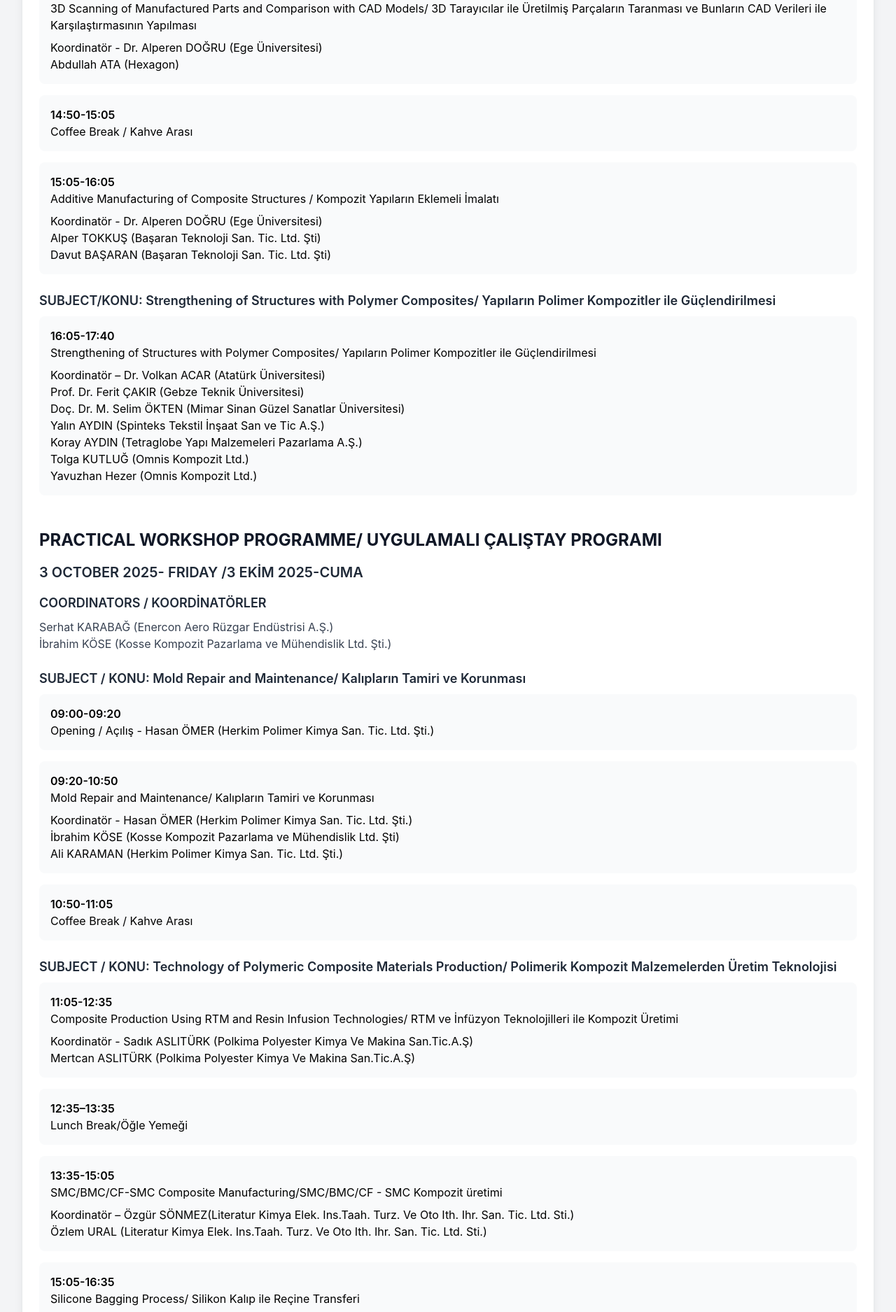
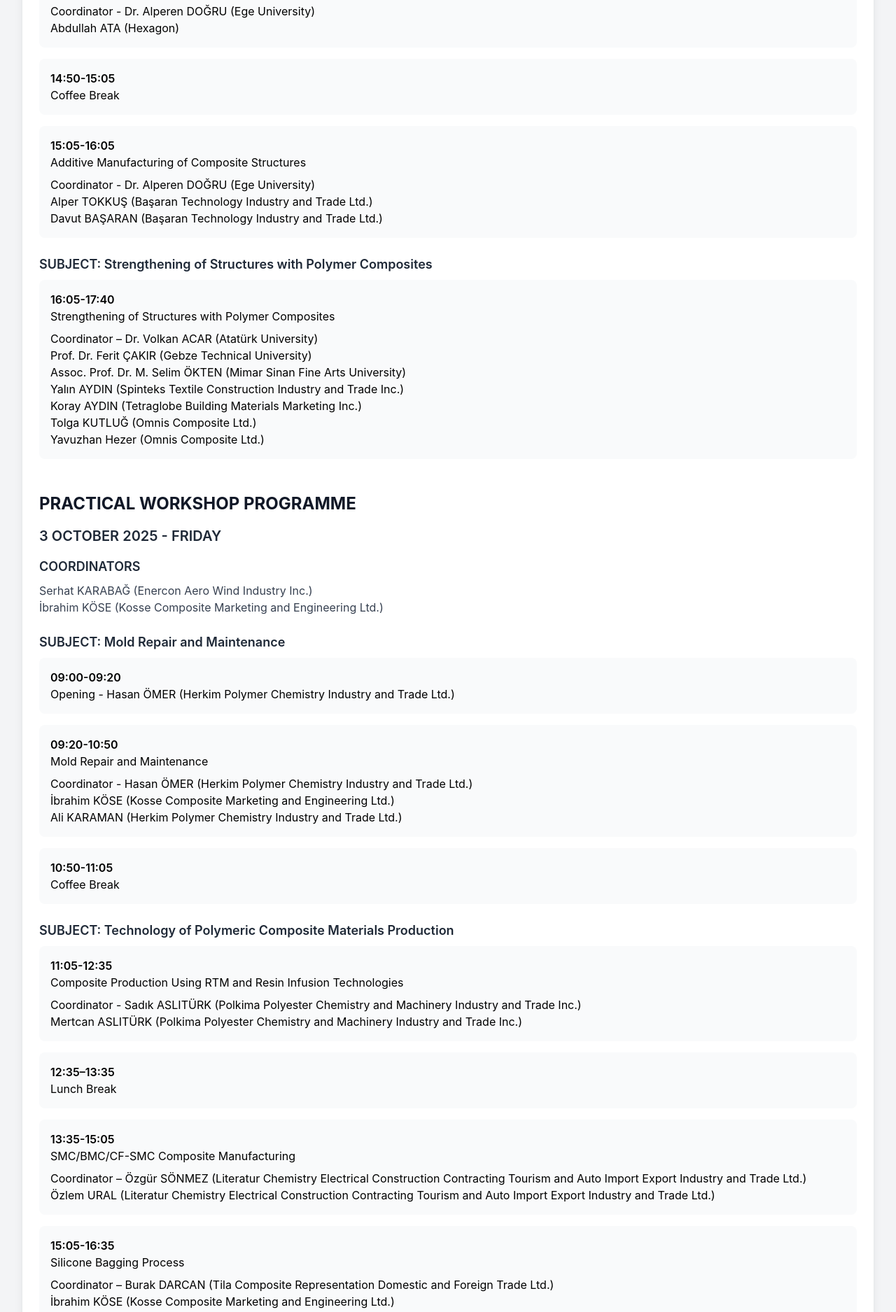
Before and after one commit to vbahadircan/polmericcompositessymposium, a React (Create React App) app: page /workshop in a window 1280 px wide. Shown: the part 720-2595 px from the top of the page at 70% size. Built offline with nearby package versions, Linux system fonts and the light colour scheme.

Commit message:
workshop page changed

```diff
--- a/src/components/Workshop.js
+++ b/src/components/Workshop.js
@@ -20,55 +20,55 @@
 
             {/* Day 1 */}
             <div className="mb-12">
-              <h2 className="text-2xl font-bold text-gray-900 mb-4">PRACTICAL WORKSHOP SCHEDULE / UYGULAMALI ÇALIŞTAY PROGRAMI</h2>
-              <h3 className="text-xl font-semibold text-gray-800 mb-4">2 OCTOBER 2025 THURSDAY - 2 EKİM 2025 PERŞEMBE</h3>
+              <h2 className="text-2xl font-bold text-gray-900 mb-4">PRACTICAL WORKSHOP SCHEDULE</h2>
+              <h3 className="text-xl font-semibold text-gray-800 mb-4">2 OCTOBER 2025 THURSDAY</h3>
 
               <div className="mb-6">
-                <h4 className="text-lg font-semibold text-gray-800 mb-2">COORDINATORS / KOORDİNATÖRLER</h4>
-                <p className="text-gray-700">Serhat KARABAĞ (Enercon Aero Rüzgar Endüstrisi A.ş.)</p>
-                <p className="text-gray-700">İbrahim KÖSE (Kosse Kompozit Pazarlama ve Mühendislik Ltd. Şti.)</p>
+                <h4 className="text-lg font-semibold text-gray-800 mb-2">COORDINATORS</h4>
+                <p className="text-gray-700">Serhat KARABAĞ (Enercon Aero Wind Industry Inc.)</p>
+                <p className="text-gray-700">İbrahim KÖSE (Kosse Composite Marketing and Engineering Ltd.)</p>
               </div>
 
               <div className="space-y-6">
                 <div>
-                  <h4 className="text-lg font-semibold text-gray-800 mb-2">SUBJECT/KONU: Next-Generation Digital Technologies in Composite Manufacturing/ Kompozit Üretiminde Yeni Nesil Dijital Teknolojiler</h4>
+                  <h4 className="text-lg font-semibold text-gray-800 mb-2">SUBJECT: Next-Generation Digital Technologies in Composite Manufacturing</h4>
                   <div className="space-y-4">
                     <div className="bg-gray-50 p-4 rounded-lg">
                       <p className="font-semibold">13:30-13:50</p>
-                      <p>Opening / Açılış - Hasan ÖMER (Herkim Polimer Kimya San. Tic. Ltd. Şti.)</p>
+                      <p>Opening - Hasan ÖMER (Herkim Polymer Chemistry Industry and Trade Ltd.)</p>
                     </div>
                     <div className="bg-gray-50 p-4 rounded-lg">
                       <p className="font-semibold">13:50-14:50</p>
-                      <p>3D Scanning of Manufactured Parts and Comparison with CAD Models/ 3D Tarayıcılar ile Üretilmiş Parçaların Taranması ve Bunların CAD Verileri ile Karşılaştırmasının Yapılması</p>
-                      <p className="mt-2">Koordinatör - Dr. Alperen DOĞRU (Ege Üniversitesi)</p>
+                      <p>3D Scanning of Manufactured Parts and Comparison with CAD Models</p>
+                      <p className="mt-2">Coordinator - Dr. Alperen DOĞRU (Ege University)</p>
                       <p>Abdullah ATA (Hexagon)</p>
                     </div>
                     <div className="bg-gray-50 p-4 rounded-lg">
                       <p className="font-semibold">14:50-15:05</p>
-                      <p>Coffee Break / Kahve Arası</p>
+                      <p>Coffee Break</p>
                     </div>
                     <div className="bg-gray-50 p-4 rounded-lg">
                       <p className="font-semibold">15:05-16:05</p>
-                      <p>Additive Manufacturing of Composite Structures / Kompozit Yapıların Eklemeli İmalatı</p>
-                      <p className="mt-2">Koordinatör - Dr. Alperen DOĞRU (Ege Üniversitesi)</p>
-                      <p>Alper TOKKUŞ (Başaran Teknoloji San. Tic. Ltd. Şti)</p>
-                      <p>Davut BAŞARAN (Başaran Teknoloji San. Tic. Ltd. Şti)</p>
+                      <p>Additive Manufacturing of Composite Structures</p>
+                      <p className="mt-2">Coordinator - Dr. Alperen DOĞRU (Ege University)</p>
+                      <p>Alper TOKKUŞ (Başaran Technology Industry and Trade Ltd.)</p>
+                      <p>Davut BAŞARAN (Başaran Technology Industry and Trade Ltd.)</p>
                     </div>
                   </div>
                 </div>
 
                 <div>
-                  <h4 className="text-lg font-semibold text-gray-800 mb-2">SUBJECT/KONU: Strengthening of Structures with Polymer Composites/ Yapıların Polimer Kompozitler ile Güçlendirilmesi</h4>
+                  <h4 className="text-lg font-semibold text-gray-800 mb-2">SUBJECT: Strengthening of Structures with Polymer Composites</h4>
                   <div className="bg-gray-50 p-4 rounded-lg">
                     <p className="font-semibold">16:05-17:40</p>
-                    <p>Strengthening of Structures with Polymer Composites/ Yapıların Polimer Kompozitler ile Güçlendirilmesi</p>
-                    <p className="mt-2">Koordinatör – Dr. Volkan ACAR (Atatürk Üniversitesi)</p>
-                    <p>Prof. Dr. Ferit ÇAKIR (Gebze Teknik Üniversitesi)</p>
-                    <p>Doç. Dr. M. Selim ÖKTEN (Mimar Sinan Güzel Sanatlar Üniversitesi)</p>
-                    <p>Yalın AYDIN (Spinteks Tekstil İnşaat San ve Tic A.Ş.)</p>
-                    <p>Koray AYDIN (Tetraglobe Yapı Malzemeleri Pazarlama A.Ş.)</p>
-                    <p>Tolga KUTLUĞ (Omnis Kompozit Ltd.)</p>
-                    <p>Yavuzhan Hezer (Omnis Kompozit Ltd.)</p>
+                    <p>Strengthening of Structures with Polymer Composites</p>
+                    <p className="mt-2">Coordinator – Dr. Volkan ACAR (Atatürk University)</p>
+                    <p>Prof. Dr. Ferit ÇAKIR (Gebze Technical University)</p>
+                    <p>Assoc. Prof. Dr. M. Selim ÖKTEN (Mimar Sinan Fine Arts University)</p>
+                    <p>Yalın AYDIN (Spinteks Textile Construction Industry and Trade Inc.)</p>
+                    <p>Koray AYDIN (Tetraglobe Building Materials Marketing Inc.)</p>
+                    <p>Tolga KUTLUĞ (Omnis Composite Ltd.)</p>
+                    <p>Yavuzhan Hezer (Omnis Composite Ltd.)</p>
                   </div>
                 </div>
               </div>
@@ -76,80 +76,80 @@
 
             {/* Day 2 */}
             <div>
-              <h2 className="text-2xl font-bold text-gray-900 mb-4">PRACTICAL WORKSHOP PROGRAMME/ UYGULAMALI ÇALIŞTAY PROGRAMI</h2>
-              <h3 className="text-xl font-semibold text-gray-800 mb-4">3 OCTOBER 2025- FRIDAY /3 EKİM 2025-CUMA</h3>
+              <h2 className="text-2xl font-bold text-gray-900 mb-4">PRACTICAL WORKSHOP PROGRAMME</h2>
+              <h3 className="text-xl font-semibold text-gray-800 mb-4">3 OCTOBER 2025 - FRIDAY</h3>
 
               <div className="mb-6">
-                <h4 className="text-lg font-semibold text-gray-800 mb-2">COORDINATORS / KOORDİNATÖRLER</h4>
-                <p className="text-gray-700">Serhat KARABAĞ (Enercon Aero Rüzgar Endüstrisi A.Ş.)</p>
-                <p className="text-gray-700">İbrahim KÖSE (Kosse Kompozit Pazarlama ve Mühendislik Ltd. Şti.)</p>
+                <h4 className="text-lg font-semibold text-gray-800 mb-2">COORDINATORS</h4>
+                <p className="text-gray-700">Serhat KARABAĞ (Enercon Aero Wind Industry Inc.)</p>
+                <p className="text-gray-700">İbrahim KÖSE (Kosse Composite Marketing and Engineering Ltd.)</p>
               </div>
 
               <div className="space-y-6">
                 <div>
-                  <h4 className="text-lg font-semibold text-gray-800 mb-2">SUBJECT / KONU: Mold Repair and Maintenance/ Kalıpların Tamiri ve Korunması</h4>
+                  <h4 className="text-lg font-semibold text-gray-800 mb-2">SUBJECT: Mold Repair and Maintenance</h4>
                   <div className="space-y-4">
                     <div className="bg-gray-50 p-4 rounded-lg">
                       <p className="font-semibold">09:00-09:20</p>
-                      <p>Opening / Açılış - Hasan ÖMER (Herkim Polimer Kimya San. Tic. Ltd. Şti.)</p>
+                      <p>Opening - Hasan ÖMER (Herkim Polymer Chemistry Industry and Trade Ltd.)</p>
                     </div>
                     <div className="bg-gray-50 p-4 rounded-lg">
                       <p className="font-semibold">09:20-10:50</p>
-                      <p>Mold Repair and Maintenance/ Kalıpların Tamiri ve Korunması</p>
-                      <p className="mt-2">Koordinatör - Hasan ÖMER (Herkim Polimer Kimya San. Tic. Ltd. Şti.)</p>
-                      <p>İbrahim KÖSE (Kosse Kompozit Pazarlama ve Mühendislik Ltd. Şti)</p>
-                      <p>Ali KARAMAN (Herkim Polimer Kimya San. Tic. Ltd. Şti.)</p>
+                      <p>Mold Repair and Maintenance</p>
+                      <p className="mt-2">Coordinator - Hasan ÖMER (Herkim Polymer Chemistry Industry and Trade Ltd.)</p>
+                      <p>İbrahim KÖSE (Kosse Composite Marketing and Engineering Ltd.)</p>
+                      <p>Ali KARAMAN (Herkim Polymer Chemistry Industry and Trade Ltd.)</p>
                     </div>
                     <div className="bg-gray-50 p-4 rounded-lg">
                       <p className="font-semibold">10:50-11:05</p>
-                      <p>Coffee Break / Kahve Arası</p>
+                      <p>Coffee Break</p>
                     </div>
                   </div>
                 </div>
 
                 <div>
-                  <h4 className="text-lg font-semibold text-gray-800 mb-2">SUBJECT / KONU: Technology of Polymeric Composite Materials Production/ Polimerik Kompozit Malzemelerden Üretim Teknolojisi</h4>
+                  <h4 className="text-lg font-semibold text-gray-800 mb-2">SUBJECT: Technology of Polymeric Composite Materials Production</h4>
                   <div className="space-y-4">
                     <div className="bg-gray-50 p-4 rounded-lg">
                       <p className="font-semibold">11:05-12:35</p>
-                      <p>Composite Production Using RTM and Resin Infusion Technologies/ RTM ve İnfüzyon Teknolojilleri ile Kompozit Üretimi</p>
-                      <p className="mt-2">Koordinatör - Sadık ASLITÜRK (Polkima Polyester Kimya Ve Makina San.Tic.A.Ş)</p>
-                      <p>Mertcan ASLITÜRK (Polkima Polyester Kimya Ve Makina San.Tic.A.Ş)</p>
+                      <p>Composite Production Using RTM and Resin Infusion Technologies</p>
+                      <p className="mt-2">Coordinator - Sadık ASLITÜRK (Polkima Polyester Chemistry and Machinery Industry and Trade Inc.)</p>
+                      <p>Mertcan ASLITÜRK (Polkima Polyester Chemistry and Machinery Industry and Trade Inc.)</p>
                     </div>
                     <div className="bg-gray-50 p-4 rounded-lg">
                       <p className="font-semibold">12:35–13:35</p>
-                      <p>Lunch Break/Öğle Yemeği</p>
+                      <p>Lunch Break</p>
                     </div>
                     <div className="bg-gray-50 p-4 rounded-lg">
                       <p className="font-semibold">13:35-15:05</p>
-                      <p>SMC/BMC/CF-SMC Composite Manufacturing/SMC/BMC/CF - SMC Kompozit üretimi</p>
-                      <p className="mt-2">Koordinatör – Özgür SÖNMEZ(Literatur Kimya Elek. Ins.Taah. Turz. Ve Oto Ith. Ihr. San. Tic. Ltd. Sti.)</p>
-                      <p>Özlem URAL (Literatur Kimya Elek. Ins.Taah. Turz. Ve Oto Ith. Ihr. San. Tic. Ltd. Sti.)</p>
+                      <p>SMC/BMC/CF-SMC Composite Manufacturing</p>
+                      <p className="mt-2">Coordinator – Özgür SÖNMEZ (Literatur Chemistry Electrical Construction Contracting Tourism and Auto Import Export Industry and Trade Ltd.)</p>
+                      <p>Özlem URAL (Literatur Chemistry Electrical Construction Contracting Tourism and Auto Import Export Industry and Trade Ltd.)</p>
                     </div>
                     <div className="bg-gray-50 p-4 rounded-lg">
                       <p className="font-semibold">15:05-16:35</p>
-                      <p>Silicone Bagging Process/ Silikon Kalıp ile Reçine Transferi</p>
-                      <p className="mt-2">Koordinatör – Burak DARCAN (Tila Composite Representation Domestic and Foreign Trade. Ltd. Şti.)</p>
-                      <p>İbrahim KÖSE (Kosse Kompozit Pazarlama ve Mühendislik Ltd. Şti)</p>
-                      <p>Prof.Dr. Abdullah Tuğrul SEYHAN (Eskişehir Teknik Üniversitesi)</p>
-                      <p>Murat KAYA (Northstar A.ş.)</p>
+                      <p>Silicone Bagging Process</p>
+                      <p className="mt-2">Coordinator – Burak DARCAN (Tila Composite Representation Domestic and Foreign Trade Ltd.)</p>
+                      <p>İbrahim KÖSE (Kosse Composite Marketing and Engineering Ltd.)</p>
+                      <p>Prof.Dr. Abdullah Tuğrul SEYHAN (Eskişehir Technical University)</p>
+                      <p>Murat KAYA (Northstar Inc.)</p>
                     </div>
                     <div className="bg-gray-50 p-4 rounded-lg">
                       <p className="font-semibold">16:35-16:50</p>
-                      <p>Coffee Break / Kahve Arası</p>
+                      <p>Coffee Break</p>
                     </div>
                     <div className="bg-gray-50 p-4 rounded-lg">
                       <p className="font-semibold">16:50–18:00</p>
-                      <p>Workshop panel/ Çalıştay Paneli</p>
+                      <p>Workshop Panel</p>
                       <div className="mt-2 space-y-1">
-                        <p>İbrahim KÖSE (Kosse Kompozit Pazarlama ve Mühendislik Ltd. Şti.)</p>
-                        <p>Serhat KARABAĞ (Enercon Aero Rüzgar Endüstrisi A.Ş.)</p>
-                        <p>Hasan ÖMER (Herkim Polimer Kimya San. Tic. Ltd. Şti.)</p>
-                        <p>Burak DARCAN (Tila Composite Representation Domestic and Foreign Trade. Ltd. Şti.)</p>
-                        <p>Özgür SÖNMEZ(Literatur Kimya Elek. Ins.Taah. Turz. Ve Oto Ith. Ihr. San. Tic. Ltd. Sti.)</p>
-                        <p>Sadık ASLITÜRK (Polkima Polyester Kimya Ve Makina San.Tic.A.Ş)</p>
-                        <p>Dr. Volkan ACAR (Atatürk Üniversitesi)</p>
-                        <p>Dr. Alperen DOĞRU (Ege Üniversitesi)</p>
+                        <p>İbrahim KÖSE (Kosse Composite Marketing and Engineering Ltd.)</p>
+                        <p>Serhat KARABAĞ (Enercon Aero Wind Industry Inc.)</p>
+                        <p>Hasan ÖMER (Herkim Polymer Chemistry Industry and Trade Ltd.)</p>
+                        <p>Burak DARCAN (Tila Composite Representation Domestic and Foreign Trade Ltd.)</p>
+                        <p>Özgür SÖNMEZ (Literatur Chemistry Electrical Construction Contracting Tourism and Auto Import Export Industry and Trade Ltd.)</p>
+                        <p>Sadık ASLITÜRK (Polkima Polyester Chemistry and Machinery Industry and Trade Inc.)</p>
+                        <p>Dr. Volkan ACAR (Atatürk University)</p>
+                        <p>Dr. Alperen DOĞRU (Ege University)</p>
                       </div>
                     </div>
                   </div>
```
Also changed, not shown: public/index.html (+35 -19 lines).
